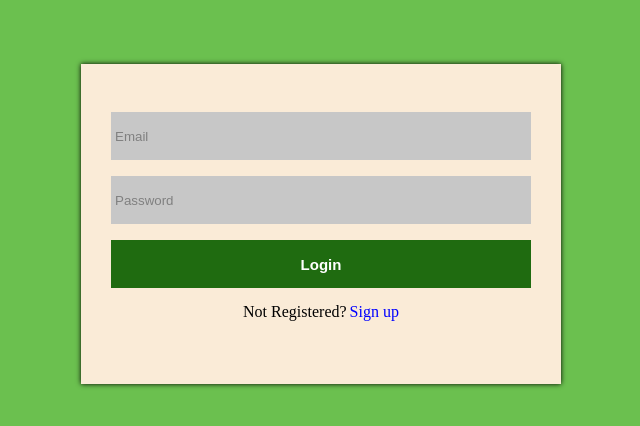
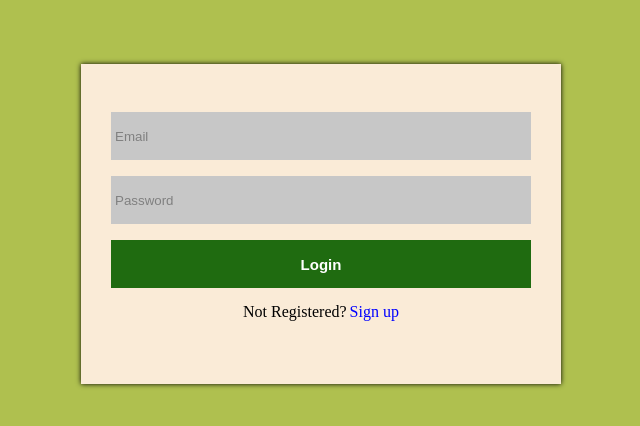
Before and after one commit to Danial-Salami/login-flex-box, a plain HTML site: page index.html in a window 1280 px wide. Shown: the part 176-602 px from the top of the page, without its empty margins (319-959 px from the left). Drawn offline with Linux system fonts and the light colour scheme.

Commit message:
change background color

```diff
--- a/css/style.css
+++ b/css/style.css
@@ -4,7 +4,7 @@ body {
     height: 100%;
     margin: 0;
     padding: 0;
-    background-color: #6bc04f;
+    background-color: #afc04f;
 }
 
 * {
```
